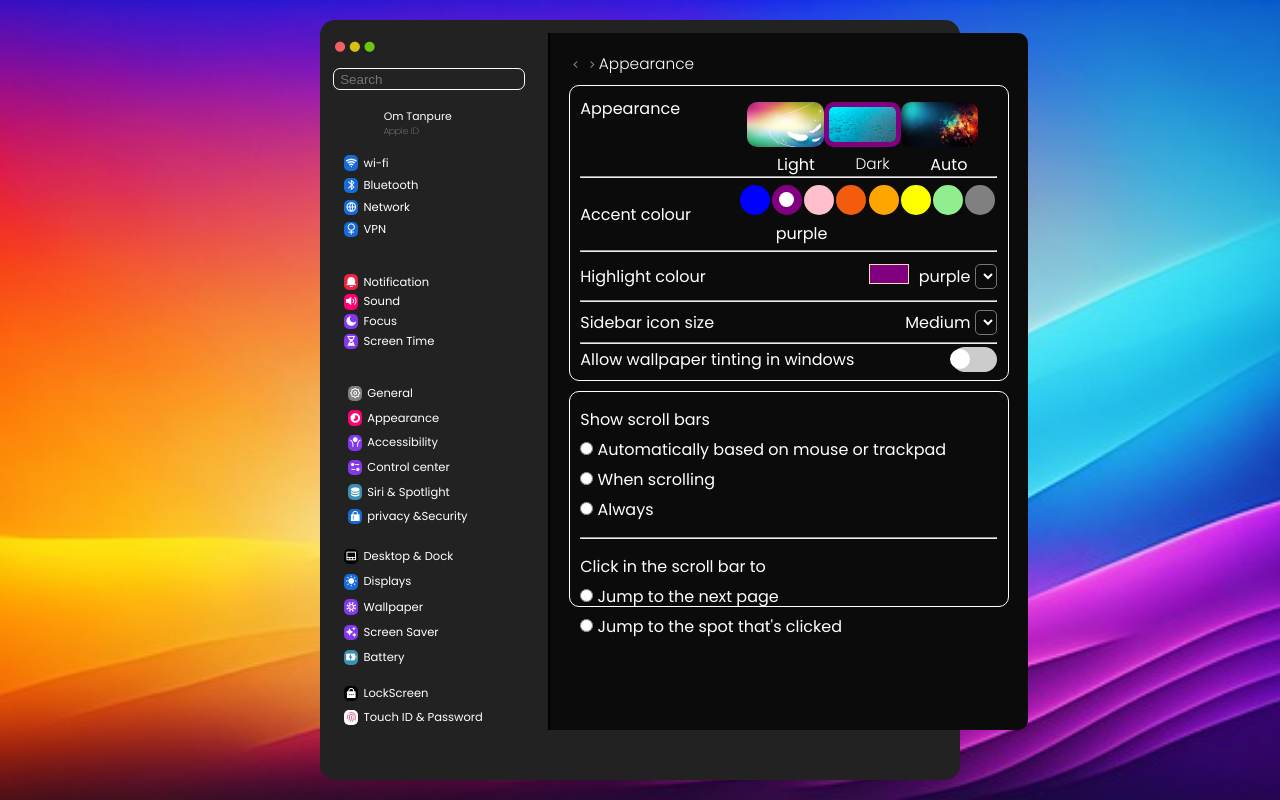
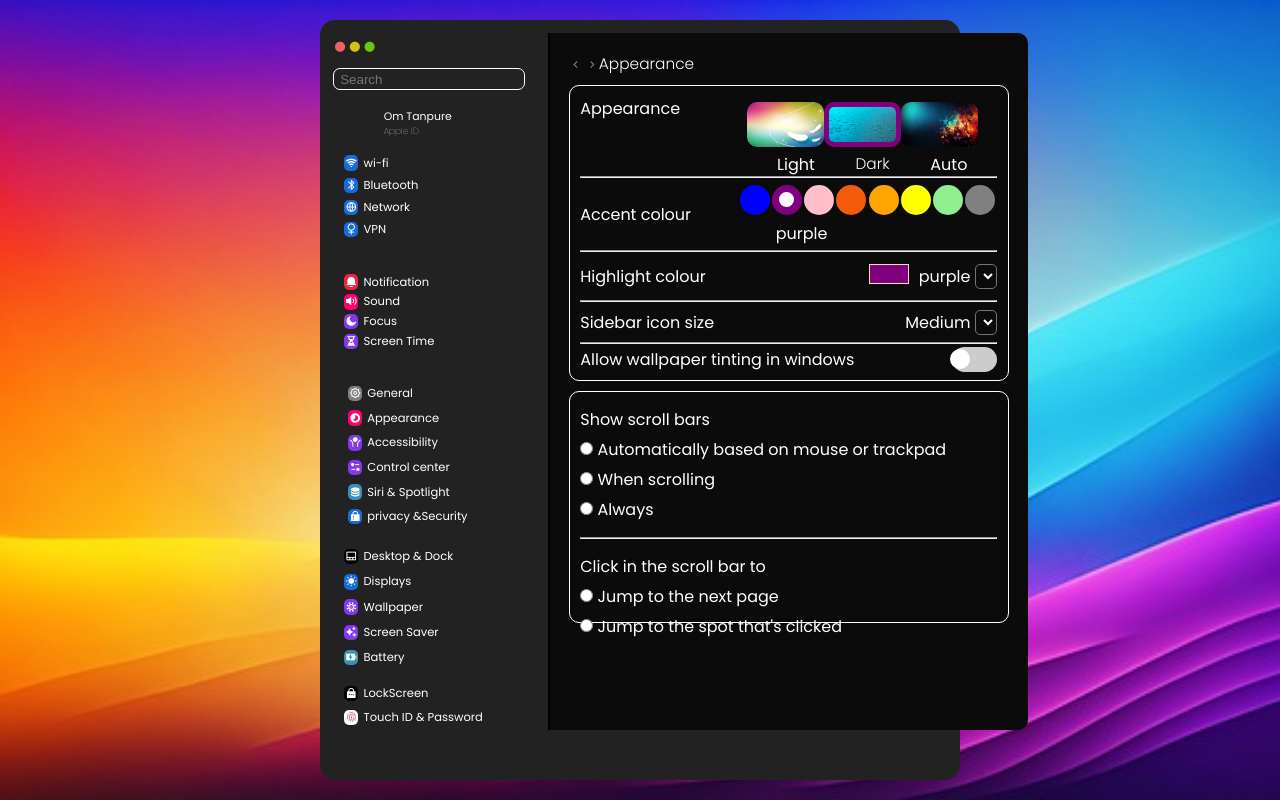
Before and after one commit to Payalaher/laptop, a plain HTML site: page index.html in a window 1280 px wide. Drawn offline with nearby package versions, Linux system fonts and the light colour scheme.

Commit message:
Update style.css

```diff
--- a/style.css
+++ b/style.css
@@ -549,7 +549,7 @@
     border-radius: 50%;
   }
 .style-lower-box{
-    height: 27vh;
+    height: 29vh;
     width: 100%;
     background-color: transparent;
     border: 1px solid white;
```
